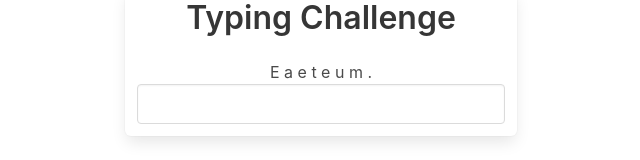
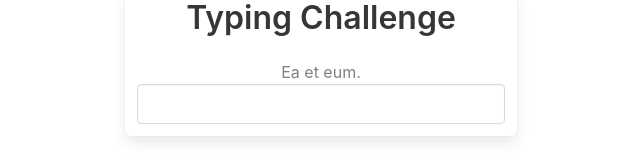
Before and after one commit to jbagalanon/typingidiot, an Angular app: page / in a window 1280 px wide. Shown: the top 160 px of the page, without its empty margins (319-959 px from the left). Built offline with nearby package versions, Linux system fonts and the light colour scheme.

Commit message:
check corresponding text

```diff
--- a/src/app/app.component.css
+++ b/src/app/app.component.css
@@ -0,0 +1,12 @@
+.pending {
+  color: gray;
+}
+
+.correct {
+  color: green;
+  font-weight: bold;
+}
+
+.incorrect {
+  color: red;
+}
--- a/src/app/app.component.html
+++ b/src/app/app.component.html
@@ -4,9 +4,10 @@
       <h1 class="title has-text-centered">Typing Challenge</h1>
 
       <p class="has-text-centered">
-        <span *ngFor="let letter of randomText.split(''); let i = index">
-          {{ letter }}{{ enteredText[i] }}
-        </span>
+        <span
+          [class]="compare(letter, enteredText[i])"
+          *ngFor="let letter of randomText.split(''); let i = index"
+        >{{ letter }}{{ enteredText[i] }}</span>
       </p>
       <div class="field">
         <input class="input" (input)="onInput($any($event.target).value)" />
--- a/src/app/app.component.ts
+++ b/src/app/app.component.ts
@@ -15,4 +15,18 @@ export class AppComponent {
   onInput(value: string) {
     this.enteredText = value;
   }
+
+  compare(randomLetter: string, enteredLetter: string) {
+    if (!enteredLetter) {
+      return 'pending';
+    }
+
+    if (enteredLetter===randomLetter){
+      return 'correct'
+
+    }
+
+    return randomLetter === enteredLetter ? 'correct' : 'incorrect'
+
+  }
 }
```
